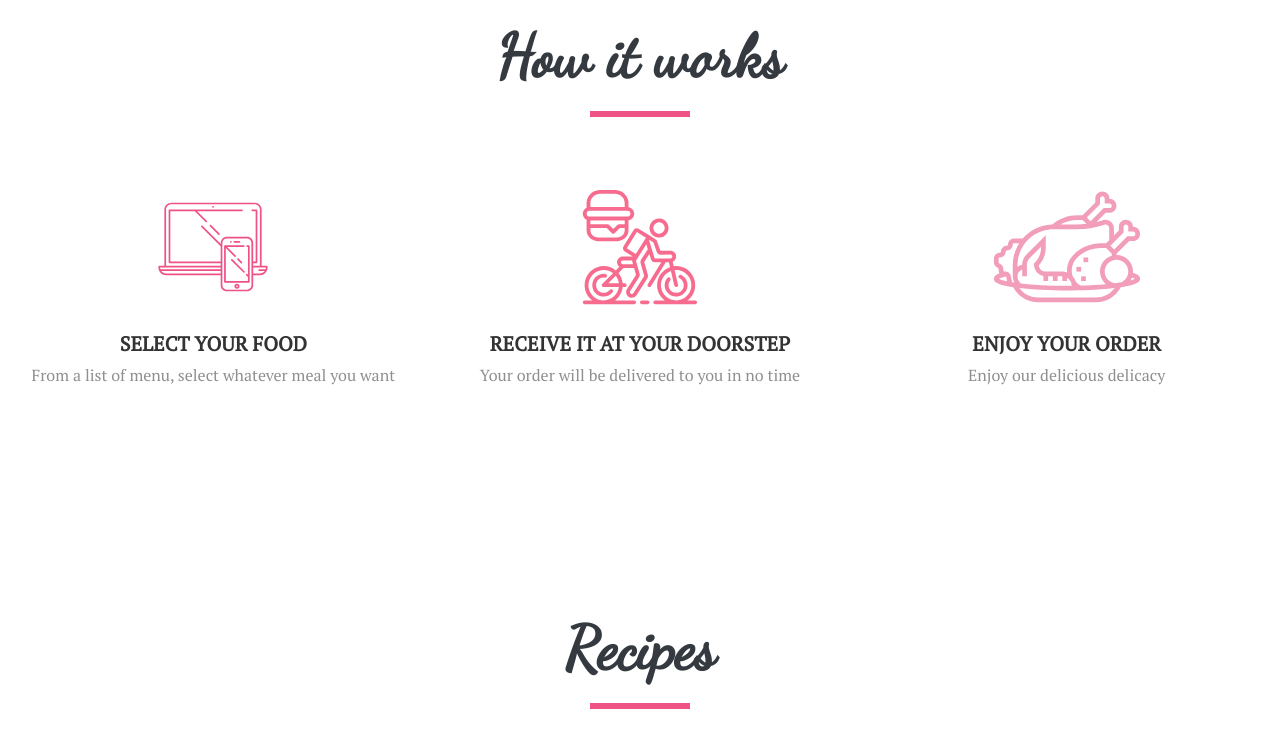
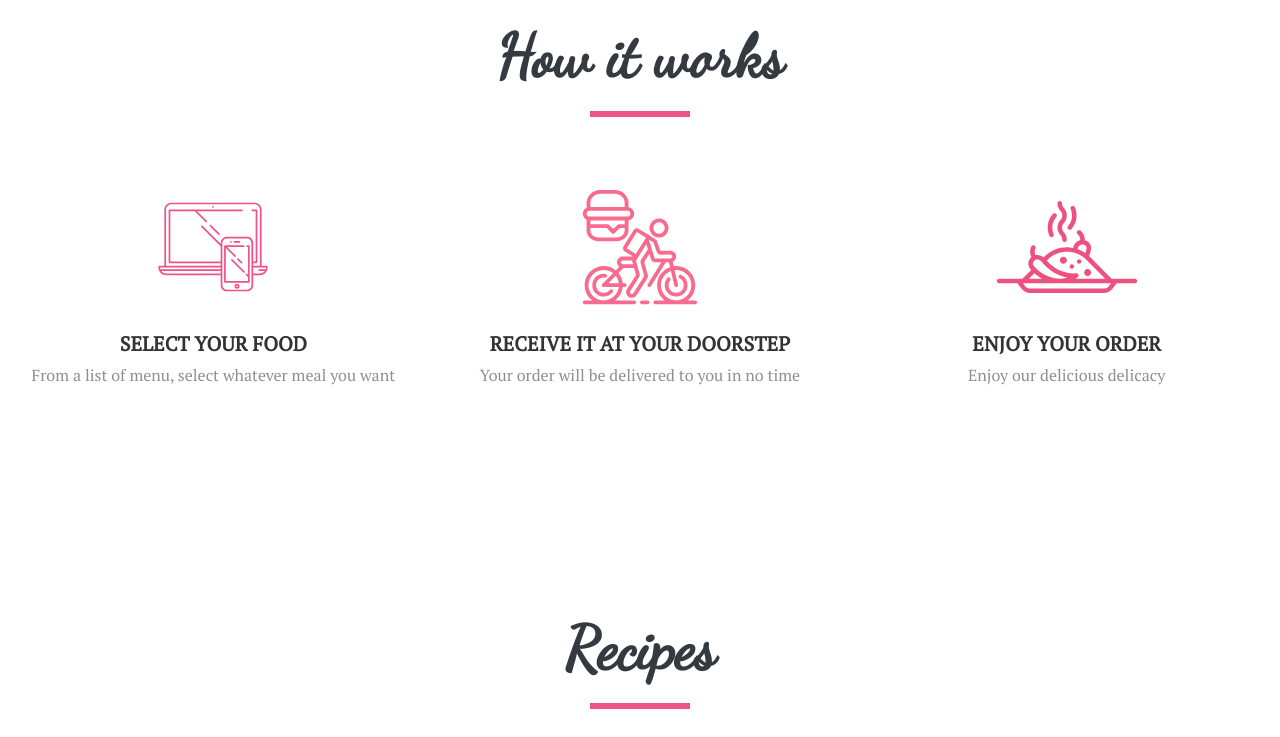
Before and after one commit to bbmattieu9/book-a-meal, a plain HTML site: page index.html in a window 1280 px wide. Shown: the part 1327-2064 px from the top of the page. Drawn offline with nearby package versions, Linux system fonts and the light colour scheme.

Commit message:
changed blur food svg icon

```diff
--- a/index.html
+++ b/index.html
@@ -88,7 +88,7 @@
         </div>
         <div class="bam-column">
 
-          <img src="frontend/UI/img/turkey.svg"/>
+          <img src="frontend/UI/img/spicy-food.svg"/>
           <h2>Enjoy your order</h2>
           <p>Enjoy our delicious delicacy</p>
         </div>
```
Also changed, not shown: frontend/UI/img/spicy-food.svg (added), 1 other file.
